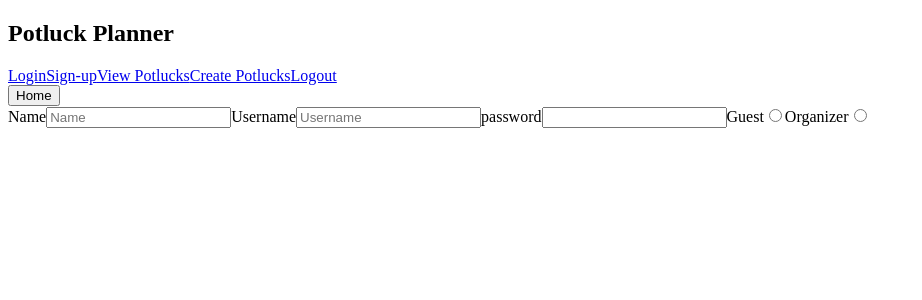
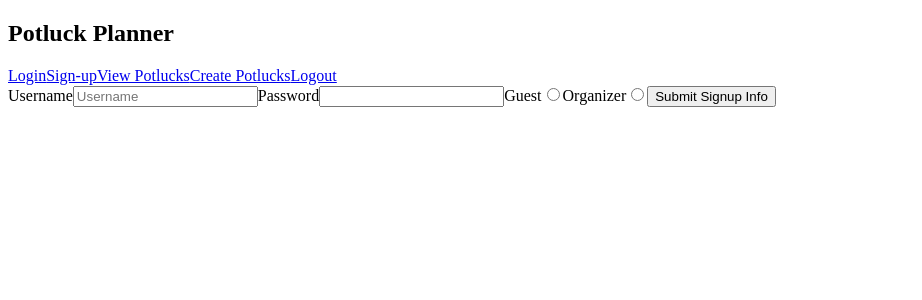
Before and after one commit to ft-potluck-planner-3/front-end, a React (Create React App) app in the folder potluck-planner/: page /signup in a window 1280 px wide. Shown: the top 300 px of the page, without its empty margins (0-922 px from the left). Built offline with nearby package versions, Linux system fonts and the light colour scheme.

Commit message:
updated signup and login urls

```diff
--- a/potluck-planner/src/components/HomePage.js
+++ b/potluck-planner/src/components/HomePage.js
@@ -1,6 +1,4 @@
 import React from "react";
-import SignUp from "./SignUp";
-
 
 const HomePage = () => {
   return (
@@ -18,8 +16,6 @@ const HomePage = () => {
           In the world of social gatherings and potlucks the "Potluck Planner"
           is king. This is your place for all things pot luck.
         </p>
-        <SignUp />
-
       </div>
     </div>
   );
--- a/potluck-planner/src/components/Login.js
+++ b/potluck-planner/src/components/Login.js
@@ -24,10 +24,10 @@ function Login() {
 
     const handleSubmit = e => {
         e.preventDefault();
-        axios.post("http://localhost:5000/api/login", credentials)
+        axios.post("https://potluckplanner3.herokuapp.com/api/users/login", credentials)
             .then(resp => {
-                localStorage.setItem("token", resp.data.token);
-                push('/create')
+                localStorage.setItem("token", resp.body.token);
+                push('/potlucks')
             })
             .catch(err => {
                 console.log('login error:', err);
--- a/potluck-planner/src/components/Logout.js
+++ b/potluck-planner/src/components/Logout.js
@@ -5,7 +5,7 @@ function Logout(props) {
 
     useEffect(() => {
         axiosWithAuth()
-            .post('http:localhost:5000/api/logout')
+            .post('https:potluckplanner3.herokuapp.com/api/users/logout')
             .then(resp => {
                 localStorage.removeItem("token");
                 props.history.push('/login');
--- a/potluck-planner/src/components/SignUp.js
+++ b/potluck-planner/src/components/SignUp.js
@@ -1,18 +1,20 @@
 import React, { useState } from 'react';
+import { useHistory } from 'react-router';
+import axios from 'axios';
 
 const initialValues = {
-    name: '',
     username: '',
-    password: ''
+    password: '',
+    role: ''
 }
 const initialError = '';
 
 const SignUp = (props) => {
 
-
     const [credentials, setCredentials] = useState(initialValues);
 
     const [error, setError] = useState(initialError);
+    const { push } = useHistory();
 
     const handleChanges = e => {
         setCredentials({
@@ -21,22 +23,24 @@ const handleChanges = e => {
         })
     }
 
+    const handleSubmit = e => {
+        e.preventDefault();
+
+        axios.post("https://potluckplanner3.herokuapp.com/api/users/register", credentials)
+            .then(resp => {
+                console.log(resp);
+                setCredentials(initialValues);
+                push('/login');
+            })
+            .catch(err => {
+                console.log('signup error: ', err);
+            })
+    }
+
     return (
         <section className="loginSection">
-            <button className="homeButton">Home</button>
             <div className="loginContainer">
-
-                    <form className="loginForm">
-                <label> Name
-                        <input
-                        type="loginInput"
-                        name="name"
-                        placeholder="Name"
-                        onChange={handleChanges}
-                        value={credentials.name}
-                        />
-                </label>
-
+                <form onSubmit={handleSubmit} className="loginForm">
                     <label>Username
                             <input
                             type="text"
@@ -46,7 +50,7 @@ const handleChanges = e => {
                             value={credentials.username}
                             />
                     </label>
-                <label>password
+                    <label>Password
                         <input
                             type="password"
                             name="password"
@@ -55,25 +59,24 @@ const handleChanges = e => {
                         />
                     </label>
                     <label>Guest
-
                     <input
                     type="radio"
-                name="userType"
+                    name="role"
                     value="guest"
                     onChange={handleChanges}
-                checked={credentials.userType === 'guest'}
+                    checked={credentials.role === 'guest'}
                     />
                     </label>
                     <label>Organizer
                     <input
                     type="radio"
-                name="userType"
+                    name="role"
                     value="organizer"
                     onChange={handleChanges}
-                checked={credentials.userType === 'organizer'}
+                    checked={credentials.role === 'organizer'}
                     />
                     </label>
-
+                    <button>Submit Signup Info</button>
                 </form>
             </div>
 
```
Lines whose indentation alone changed are shown as unchanged.
